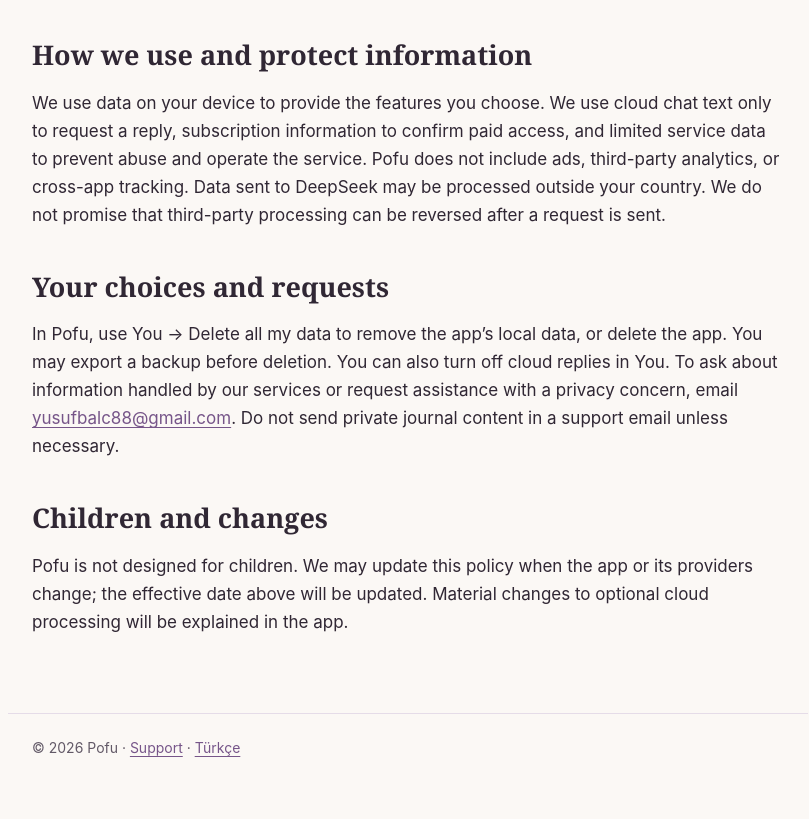
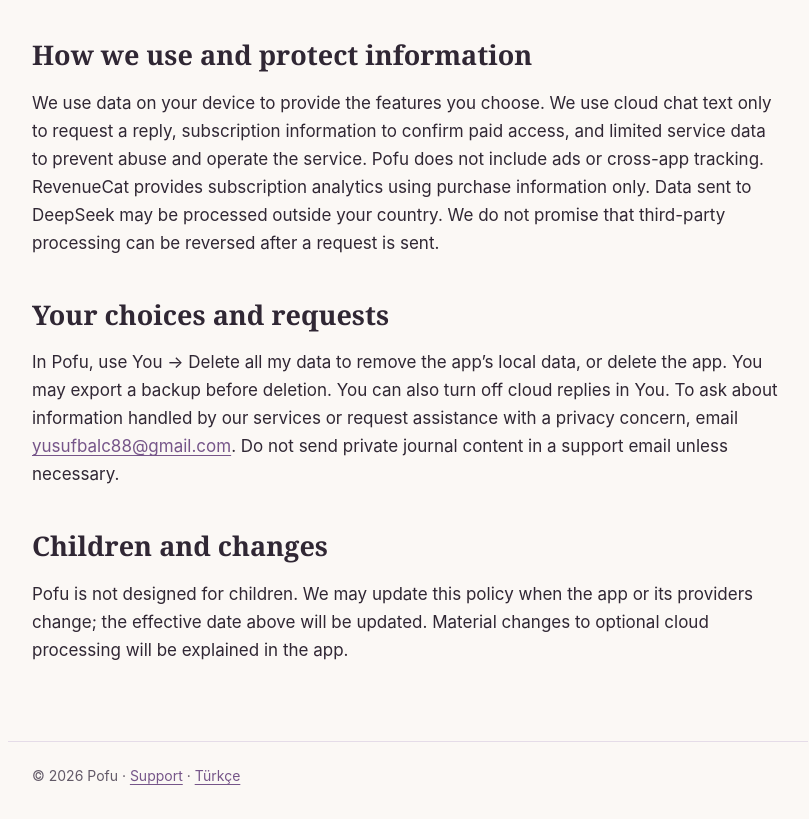
Before and after one commit to ybahadir/pofu-support, a plain HTML site: page privacy/index.html in a window 1280 px wide. Shown: the part 1332-2151 px from the top of the page, without its empty margins (232-1041 px from the left). Before the commit the page ends 2123 px from the top, so only its background shows below. Drawn offline with Linux system fonts and the light colour scheme.

Commit message:
Clarify subscription analytics in privacy policy

```diff
--- a/privacy/index.html
+++ b/privacy/index.html
@@ -4,7 +4,7 @@
 <h2>Information you keep on your device</h2><p>Pofu stores your profile and journey dates, goals, mood check-ins, journal entries and drafts, unsent letters, photos you select, conversations, preferences, and app lock choice in the app’s local container with iOS Data Protection. The widget receives only counter and goal information through the app’s shared container. Pofu does not access your contacts or send your letters to anyone. If you export a backup, you choose where to share or store that copy.</p>
 <h2>Optional cloud replies</h2><p>On eligible devices, Pofu first tries Apple’s on-device language model. If an on-device reply is unavailable, Pofu can use DeepSeek only after you choose “Allow DeepSeek replies.” For a cloud reply, the app sends your current chat message (up to 800 characters), up to six recent short chat messages (up to 400 characters each), your selected reply language, and a signed Apple subscription transaction to our Google Firebase relay in the EU. The relay verifies your subscription and forwards the chat text and language to DeepSeek. DeepSeek processes this content to generate a reply. Journal entries, letters, photos, profile details, and the complete conversation are not sent with a cloud request.</p><p>You can choose “Keep chat on this device” and still receive on-device or prepared replies. Change the cloud reply choice in Pofu’s You screen at any time. Turning it off prevents future cloud requests; it cannot undo messages already processed by a provider. Please avoid including information about other people that you do not want processed by DeepSeek.</p>
 <h2>Subscriptions and service data</h2><p>Apple processes App Store purchases and subscription payments. RevenueCat receives purchase and entitlement information under an anonymous app identifier to help us monitor subscription status; it does not receive journal or chat text from Pofu. Our Firebase relay uses the signed Apple transaction to confirm paid access and stores hashed transaction identifiers with request counters for rate limits. Those quota records do not contain chat content and are set to expire after two days. Our application code does not intentionally log chat content or signed transactions. Service providers may process ordinary network and operational data under their own policies.</p>
-<h2>How we use and protect information</h2><p>We use data on your device to provide the features you choose. We use cloud chat text only to request a reply, subscription information to confirm paid access, and limited service data to prevent abuse and operate the service. Pofu does not include ads, third-party analytics, or cross-app tracking. Data sent to DeepSeek may be processed outside your country. We do not promise that third-party processing can be reversed after a request is sent.</p>
+<h2>How we use and protect information</h2><p>We use data on your device to provide the features you choose. We use cloud chat text only to request a reply, subscription information to confirm paid access, and limited service data to prevent abuse and operate the service. Pofu does not include ads or cross-app tracking. RevenueCat provides subscription analytics using purchase information only. Data sent to DeepSeek may be processed outside your country. We do not promise that third-party processing can be reversed after a request is sent.</p>
 <h2>Your choices and requests</h2><p>In Pofu, use You → Delete all my data to remove the app’s local data, or delete the app. You may export a backup before deletion. You can also turn off cloud replies in You. To ask about information handled by our services or request assistance with a privacy concern, email <a href="mailto:yusufbalc88@gmail.com">yusufbalc88@gmail.com</a>. Do not send private journal content in a support email unless necessary.</p>
 <h2>Children and changes</h2><p>Pofu is not designed for children. We may update this policy when the app or its providers change; the effective date above will be updated. Material changes to optional cloud processing will be explained in the app.</p>
 </main><footer>© 2026 Pofu · <a href="../support/">Support</a> · <a href="tr.html" lang="tr">Türkçe</a></footer></body></html>
```
Also changed, not shown: privacy/tr.html (+1 -1 lines).
